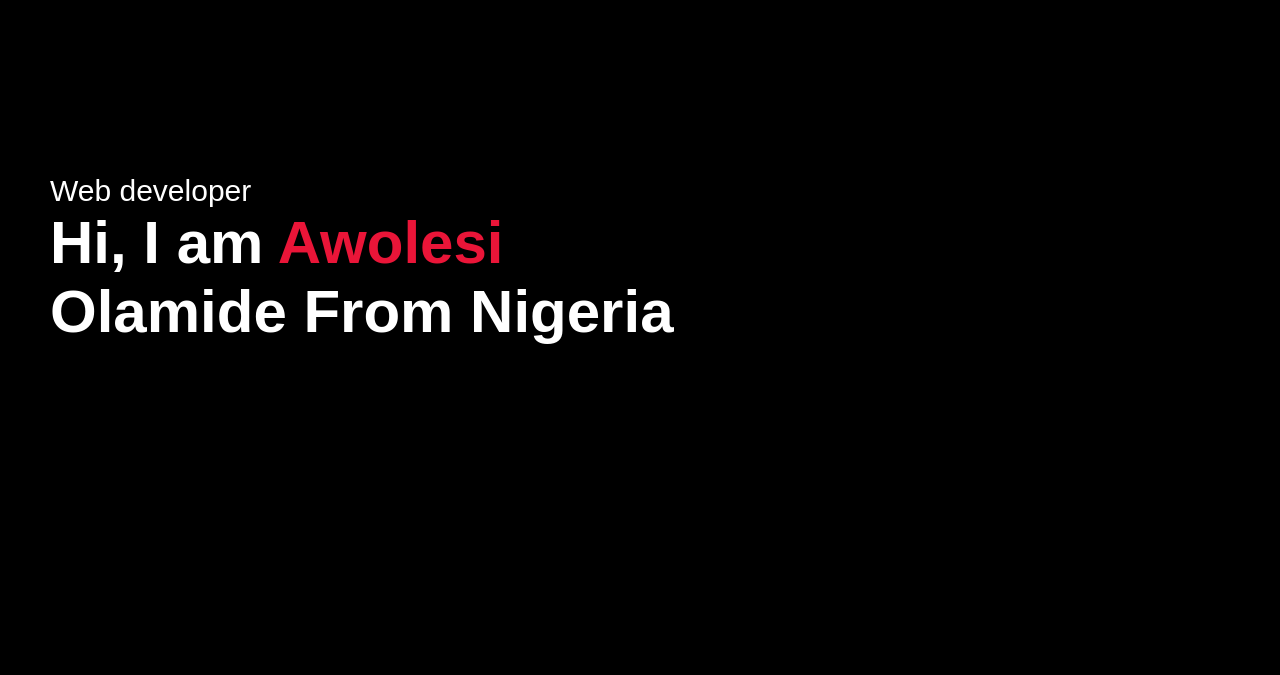
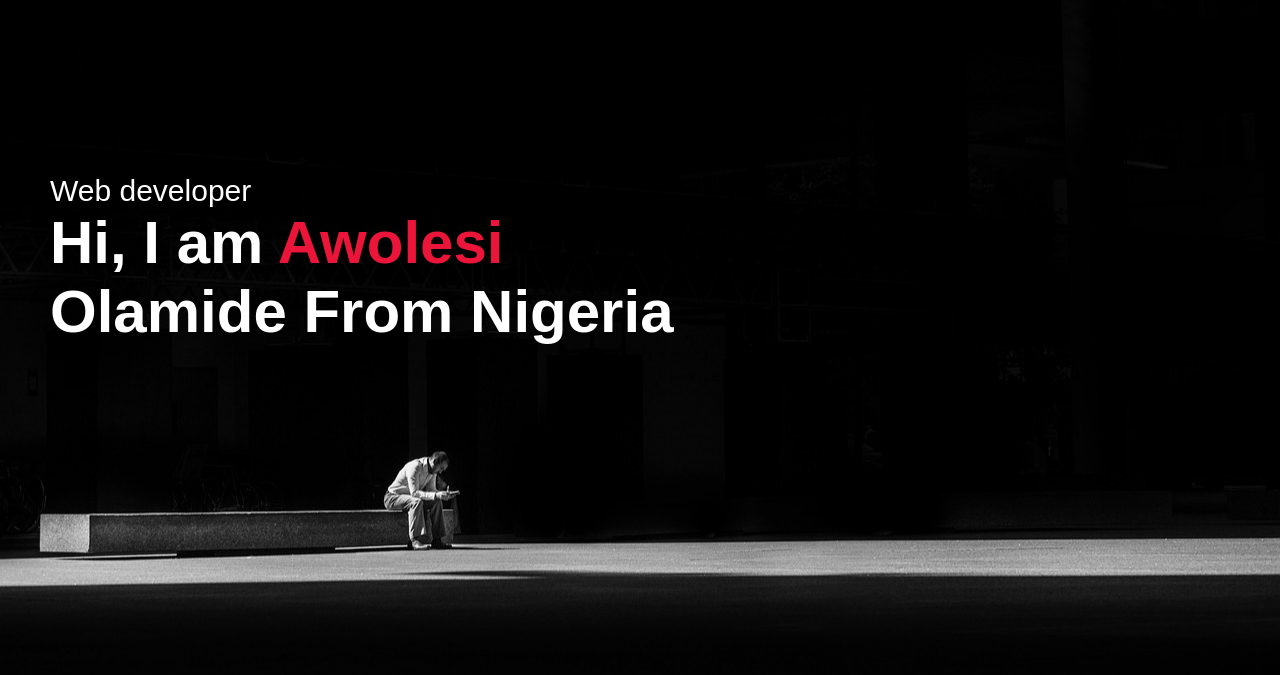
Before and after one commit to OLAFLEX10000/My-Front-end-Portfolio, a plain HTML site: page index.html in a window 1280 px wide. Shown: the part 125-800 px from the top of the page. Drawn offline with Linux system fonts and the light colour scheme.

Commit message:
Update style.css

```diff
--- a/style.css
+++ b/style.css
@@ -17,7 +17,7 @@ body{
 }
 #header{
     height: 100%;
-    background-image: url(man-1853545_1280.jpg);
+    background-image: url(img.jpg/man-1853545_1280.jpg);
     background-position: center;
     background-size: cover;
 }
```
